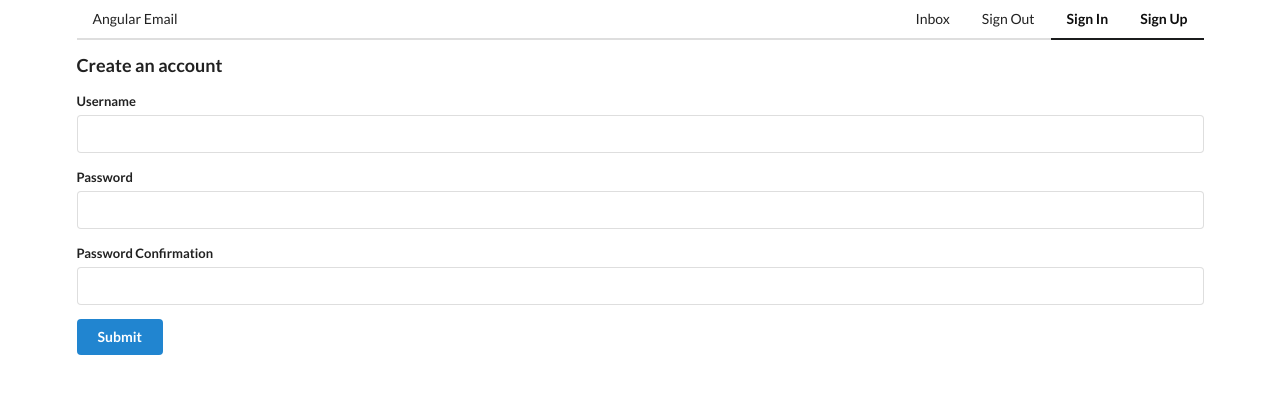
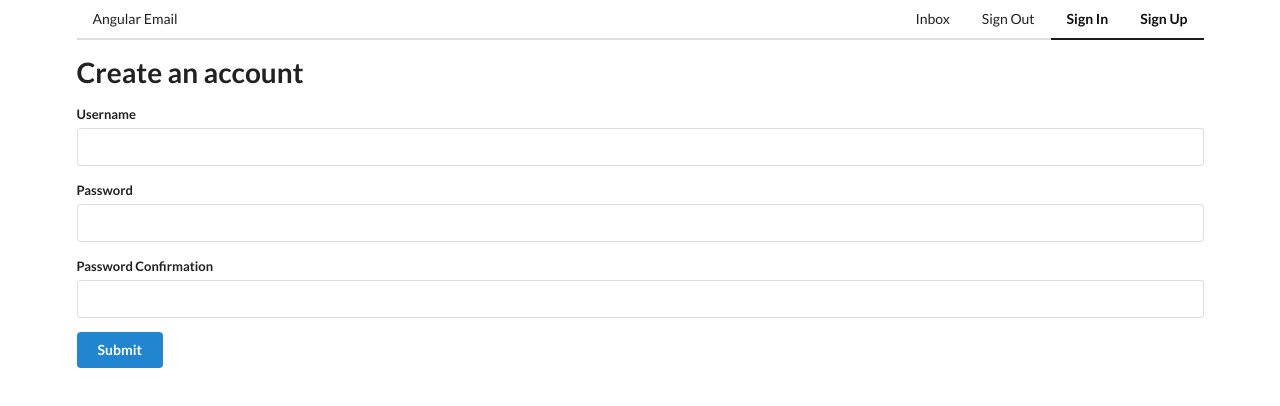
Before and after one commit to akgmage/email-client, an Angular app: page /signup in a window 1280 px wide. Shown: the top 406 px of the page. Built offline with nearby package versions, Linux system fonts and the light colour scheme.

Commit message:
Change h3 to h1

```diff
--- a/src/app/auth/signup/signup.component.html
+++ b/src/app/auth/signup/signup.component.html
@@ -1,4 +1,4 @@
-<h3>Create an account</h3>
+<h1>Create an account</h1>
 <form (ngSubmit)="onSubmit()" class="ui form" [formGroup]="authForm">
     <app-input inputType="text" label="Username" [control]="$any(authForm.get('username'))"></app-input>
     <app-input inputType="password" label="Password" [control]="$any(authForm.get('password'))"></app-input>
```
